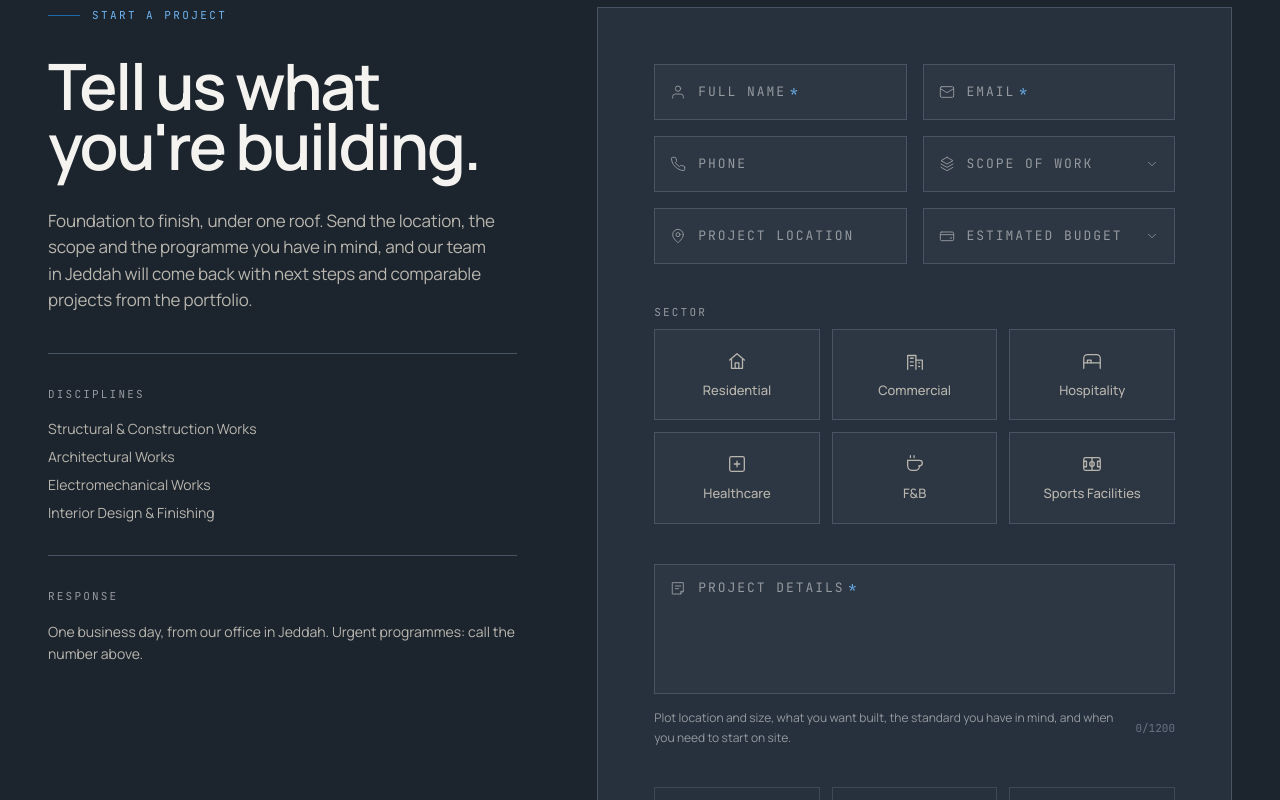
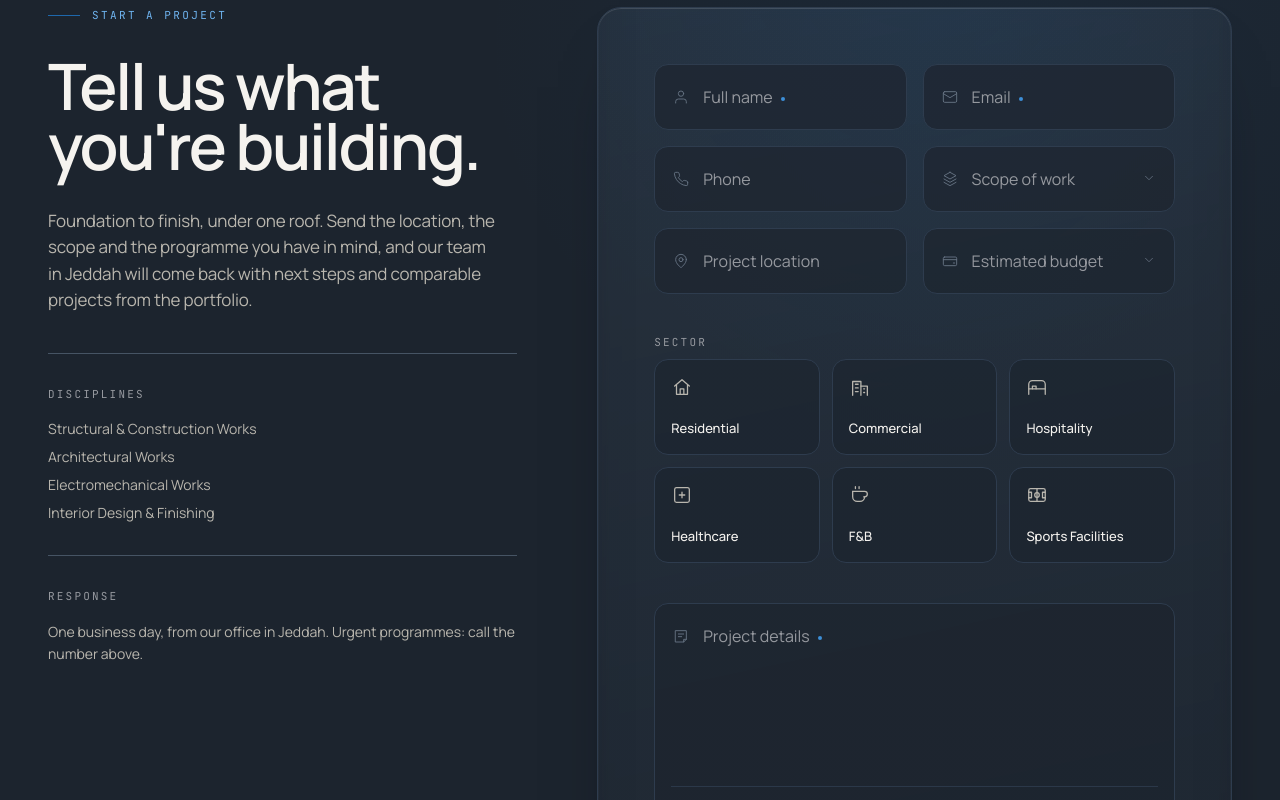
Before and after one commit to Qualixe/fayez-amana, a Next.js app in the folder frontend/: page /contact in a window 1280 px wide. Shown: the part 860-1660 px from the top of the page. Built offline with nearby package versions, Linux system fonts and the light colour scheme.

Commit message:
fix contact form

```diff
--- a/frontend/components/contact/consult.tsx
+++ b/frontend/components/contact/consult.tsx
@@ -4,7 +4,16 @@ import { disciplines } from "@/components/contact/data";
 
 export default function ContactConsult() {
   return (
-    <section className="border-b border-steel py-20 sm:py-28">
+    <section className="relative isolate border-b border-steel py-20 sm:py-28">
+      <div
+        aria-hidden="true"
+        className="pointer-events-none absolute inset-0 -z-10"
+        style={{
+          background:
+            "radial-gradient(58% 42% at 78% 10%, rgba(30,104,172,0.07), transparent 70%), radial-gradient(50% 40% at 6% 90%, rgba(15,63,109,0.12), transparent 72%)",
+        }}
+      />
+
       <div className="mx-auto grid max-w-full gap-14 px-6 sm:px-8 lg:grid-cols-[0.85fr_1.15fr] lg:gap-20 lg:px-12">
         <div className="flex flex-col gap-8 lg:sticky lg:top-32 lg:h-fit">
           <Reveal
@@ -54,7 +63,22 @@ export default function ContactConsult() {
           </Reveal>
         </div>
 
-        <div className="border border-steel bg-ink p-6 sm:p-10 lg:p-12 xl:p-14">
+        <div
+          className="relative isolate overflow-hidden rounded-3xl border border-edge p-6 backdrop-blur-[6px] backdrop-saturate-[1.08] sm:p-10 lg:p-12 xl:p-14"
+          style={{
+            background:
+              "radial-gradient(105% 65% at 50% -8%, rgba(30,104,172,0.11), transparent 62%), radial-gradient(80% 60% at 0% 105%, rgba(61,143,216,0.06), transparent 60%), linear-gradient(168deg, rgba(47,59,73,0.58), rgba(28,36,46,0.92))",
+            boxShadow:
+              "inset 0 1px 0 rgba(245,243,239,0.11), inset 0 0 0 1px rgba(245,243,239,0.03), inset 0 -60px 90px -70px rgba(0,0,0,0.85), 0 32px 72px -48px rgba(3,10,20,0.9), 0 4px 16px -12px rgba(3,10,20,0.6)",
+          }}
+        >
+          <span
+            aria-hidden="true"
+            className="pointer-events-none absolute inset-x-0 top-0 h-px opacity-70"
+            style={{
+              background: "linear-gradient(to right, transparent, var(--color-azure-lift), transparent)",
+            }}
+          />
           <ContactForm />
         </div>
       </div>
--- a/frontend/components/contact/form.tsx
+++ b/frontend/components/contact/form.tsx
@@ -37,10 +37,24 @@ const sectorIcons: Record<string, ComponentType<{ className?: string }>> = {
 
 type Status = "idle" | "sending" | "sent" | "error";
 
+const fieldShellClasses =
+  "group relative rounded-[14px] border border-edge bg-void/68 transition-colors duration-200 hover:border-steel/85 focus-within:border-azure-lift focus-within:bg-void/90 focus-within:shadow-[0_0_0_1px_rgba(61,143,216,0.6),0_0_0_4px_rgba(30,104,172,0.18),0_8px_26px_-14px_rgba(61,143,216,0.55)]";
+const fieldShellInvalidClasses = "border-amber-soft";
+
+const controlClasses =
+  "peer relative z-10 min-h-16 w-full rounded-[inherit] border-0 bg-transparent pb-3 pl-12 pr-4 pt-7 text-base text-bone outline-none placeholder:text-rebar placeholder:opacity-0 placeholder:transition-opacity placeholder:duration-200 focus:placeholder:opacity-100";
+
+const iconClasses =
+  "pointer-events-none absolute left-[18px] top-6 text-rebar transition-[color,transform] duration-200 group-focus-within:scale-110 group-focus-within:text-azure-glow peer-[&:not(:placeholder-shown)]:text-dust";
+const iconInvalidClasses = "text-amber-soft";
+
 const labelClasses =
-  "pointer-events-none absolute left-11 top-1/2 -translate-y-1/2 font-mono uppercase tracking-[0.15em] text-[13px] text-ash transition-all duration-200";
-const labelFloatedClasses =
-  "peer-focus:top-2 peer-focus:translate-y-0 peer-focus:text-[9px] peer-focus:text-azure-glow peer-[&:not(:placeholder-shown)]:top-2 peer-[&:not(:placeholder-shown)]:translate-y-0 peer-[&:not(:placeholder-shown)]:text-[9px] peer-[&:not(:placeholder-shown)]:text-dust";
+  "pointer-events-none absolute left-12 top-6 origin-left text-base font-normal leading-none text-ash transition-transform duration-200 [transform-origin:0_0] peer-focus:-translate-y-[13px] peer-focus:scale-[0.7] peer-focus:text-azure-glow peer-[&:not(:placeholder-shown)]:-translate-y-[13px] peer-[&:not(:placeholder-shown)]:scale-[0.7] peer-[&:not(:placeholder-shown)]:text-dust";
+const labelInvalidClasses = "peer-focus:text-amber-soft";
+
+function RequiredDot() {
+  return <span aria-hidden="true" className="ms-2 inline-block h-1 w-1 rounded-full bg-azure-lift align-[2px]" />;
+}
 
 function Field({
   id,
@@ -50,6 +64,7 @@ function Field({
   type = "text",
   required,
   autoComplete,
+  placeholder,
   invalid,
 }: {
   id: string;
@@ -59,13 +74,11 @@ function Field({
   type?: string;
   required?: boolean;
   autoComplete?: string;
+  placeholder?: string;
   invalid?: boolean;
 }) {
   return (
-    <div className="relative">
-      <span className="pointer-events-none absolute left-4 top-1/2 -translate-y-1/2 text-ash">
-        {icon}
-      </span>
+    <div className={`${fieldShellClasses} ${invalid ? fieldShellInvalidClasses : ""}`}>
       <input
         id={id}
         name={name}
@@ -73,14 +86,13 @@ function Field({
         required={required}
         autoComplete={autoComplete}
         aria-invalid={invalid || undefined}
-        placeholder=" "
-        className={`peer w-full border bg-white/[0.03] pb-2.5 pl-11 pr-4 pt-6 text-sm text-bone outline-none transition-colors focus:border-azure ${
-          invalid ? "border-amber-soft" : "border-steel"
-        }`}
+        placeholder={placeholder ?? " "}
+        className={controlClasses}
       />
-      <label htmlFor={id} className={`${labelClasses} ${labelFloatedClasses}`}>
+      <span className={`${iconClasses} ${invalid ? iconInvalidClasses : ""}`}>{icon}</span>
+      <label htmlFor={id} className={`${labelClasses} ${invalid ? labelInvalidClasses : ""}`}>
         {label}
-        {required ? <span className="ml-1 text-azure-glow">*</span> : null}
+        {required ? <RequiredDot /> : null}
       </label>
     </div>
   );
@@ -156,11 +168,8 @@ function Dropdown({
   const labelId = `${id}-label`;
 
   return (
-    <div ref={rootRef} className="relative">
+    <div ref={rootRef} className={`${fieldShellClasses} ${open ? "border-azure-lift" : ""}`}>
       <input type="hidden" name={name} value={value} />
-      <span className="pointer-events-none absolute left-4 top-1/2 -translate-y-1/2 text-ash">
-        {icon}
-      </span>
       <button
         ref={triggerRef}
         id={id}
@@ -175,23 +184,30 @@ function Dropdown({
           setOpen((o) => !o);
         }}
         onKeyDown={onKeyDown}
-        className="w-full border border-steel bg-white/[0.03] pb-2.5 pl-11 pr-9 pt-6 text-left text-sm text-bone outline-none transition-colors focus:border-azure"
+        className={`${controlClasses} cursor-pointer text-left`}
       >
         <span id={`${id}-value`} className="block truncate">
-          {value || " "}
+          {value || " "}
         </span>
       </button>
       <span
+        className={`pointer-events-none absolute left-[18px] top-6 transition-[color,transform] duration-200 ${
+          open ? "scale-110 text-azure-glow" : "text-rebar group-hover:text-dust"
+        }`}
+      >
+        {icon}
+      </span>
+      <span
         id={labelId}
-        className={`${labelClasses} ${
-          floated ? "top-2 translate-y-0 text-[9px] text-azure-glow" : ""
-        }`}
+        className={`pointer-events-none absolute left-12 top-6 origin-left text-base leading-none text-ash transition-transform duration-200 ${
+          floated ? "-translate-y-[13px] scale-[0.7] text-dust" : ""
+        } ${open ? "text-azure-glow" : ""}`}
       >
         {label}
       </span>
       <ChevronDownIcon
-        className={`pointer-events-none absolute right-4 top-1/2 h-3.5 w-3.5 -translate-y-1/2 text-ash transition-transform duration-300 ${
-          open ? "rotate-180" : ""
+        className={`pointer-events-none absolute right-[18px] top-6 h-3.5 w-3.5 transition-[color,transform] duration-200 ${
+          open ? "rotate-180 text-azure-glow" : "text-rebar group-hover:text-dust"
         }`}
       />
 
@@ -200,7 +216,7 @@ function Dropdown({
           id={listboxId}
           role="listbox"
           aria-labelledby={labelId}
-          className="absolute inset-x-0 top-full z-20 mt-1 max-h-60 overflow-auto border border-steel bg-ink shadow-[0_20px_40px_-12px_rgba(0,0,0,0.6)]"
+          className="absolute inset-x-0 top-[calc(100%+8px)] z-30 max-h-72 overflow-y-auto rounded-2xl border border-edge bg-[#212b36] p-2 shadow-[inset_0_1px_0_rgba(245,243,239,0.09),0_24px_60px_-36px_rgba(3,10,20,0.95)]"
         >
           {options.map((option, index) => (
             <li
@@ -210,8 +226,8 @@ function Dropdown({
               aria-selected={option === value}
               onMouseEnter={() => setActiveIndex(index)}
               onClick={() => select(option)}
-              className={`cursor-pointer px-4 py-3 text-sm transition-colors ${
-                index === activeIndex ? "bg-azure/15 text-bone" : "text-dust"
+              className={`cursor-pointer rounded-[10px] px-4 py-3 text-sm leading-[1.45] transition-colors duration-150 ${
+                index === activeIndex ? "bg-azure/22 text-bone" : option === value ? "text-azure-glow" : "text-dust"
               }`}
             >
               {option}
@@ -310,8 +326,11 @@ export default function ContactForm() {
   if (status === "sent") {
     return (
       <div className="flex h-full flex-col items-start justify-center gap-6 py-2">
-        <span className="grid h-14 w-14 place-items-center rounded-full border border-azure-glow/50 bg-azure/10 text-azure-glow">
-          <CheckIcon className="h-7 w-7" />
+        <span
+          className="grid h-16 w-16 place-items-center rounded-full border border-azure-lift/55"
+          style={{ background: "radial-gradient(80% 80% at 50% 20%, rgba(30,104,172,0.3), transparent 70%)" }}
+        >
+          <CheckIcon className="h-7 w-7 text-azure-glow" />
         </span>
         <div className="flex flex-col gap-3">
           <p className="font-mono text-[0.6875rem] uppercase tracking-[0.22em] text-azure-glow">
@@ -341,7 +360,7 @@ export default function ContactForm() {
       ref={formRef}
       onSubmit={handleSubmit}
       noValidate
-      className={`flex flex-col gap-10 ${status === "error" ? "animate-[shake_0.4s]" : ""}`}
+      className={`flex flex-col gap-10 ${status === "error" ? "animate-[shake_0.42s_cubic-bezier(0.36,0.07,0.19,0.97)]" : ""}`}
     >
       <div className="grid gap-4 sm:grid-cols-2">
         <Field
@@ -351,6 +370,7 @@ export default function ContactForm() {
           icon={<UserIcon className="h-4 w-4" />}
           required
           autoComplete="name"
+          placeholder="Your name"
           invalid={isInvalid("name")}
         />
         <Field
@@ -361,6 +381,7 @@ export default function ContactForm() {
           icon={<MailIcon className="h-4 w-4" />}
           required
           autoComplete="email"
+          placeholder="you@company.com"
           invalid={isInvalid("email")}
         />
         <Field
@@ -370,6 +391,7 @@ export default function ContactForm() {
           label="Phone"
           icon={<PhoneIcon className="h-4 w-4" />}
           autoComplete="tel"
+          placeholder="+966 …"
         />
         <Dropdown
           id="scope"
@@ -384,6 +406,7 @@ export default function ContactForm() {
           label="Project location"
           icon={<PinIcon className="h-4 w-4" />}
           autoComplete="off"
+          placeholder="Jeddah, Makkah, district…"
         />
         <Dropdown
           id="budget"
@@ -404,11 +427,11 @@ export default function ContactForm() {
             return (
               <label
                 key={option}
-                className="group flex cursor-pointer flex-col items-center gap-2.5 border border-steel bg-white/[0.03] px-3 py-5 text-center transition-colors duration-300 hover:border-rebar has-[:checked]:border-azure has-[:checked]:bg-azure/10"
+                className="group relative flex min-h-24 cursor-pointer flex-col justify-between gap-4 overflow-hidden rounded-[14px] border border-edge bg-void/66 p-4 transition-[transform,border-color,box-shadow,background-color] duration-200 hover:-translate-y-0.5 hover:border-steel hover:shadow-[0_14px_28px_-22px_rgba(3,10,20,0.95)] active:translate-y-0 active:scale-[0.99] has-[:checked]:border-azure-lift has-[:checked]:shadow-[0_0_0_1px_rgba(61,143,216,0.5),0_10px_30px_-18px_rgba(61,143,216,0.55)] has-[:focus-visible]:outline has-[:focus-visible]:outline-2 has-[:focus-visible]:outline-azure-glow"
               >
                 <input type="radio" name="sector" value={option} className="sr-only" />
-                <SectorIcon className="h-[22px] w-[22px] text-dust transition-colors duration-300 group-has-[:checked]:text-azure-glow" />
-                <span className="text-[13px] font-medium leading-snug text-dust transition-colors duration-300 group-has-[:checked]:text-bone">
+                <SectorIcon className="h-[22px] w-[22px] text-dust transition-colors duration-200 group-has-[:checked]:text-azure-glow" />
+                <span className="text-[13px] font-medium leading-snug text-bone">
                   {option}
                 </span>
               </label>
@@ -418,10 +441,7 @@ export default function ContactForm() {
       </fieldset>
 
       <div className="flex flex-col gap-2">
-        <div className="relative">
-          <span className="pointer-events-none absolute left-4 top-4 text-ash">
-            <DocumentIcon className="h-4 w-4" />
-          </span>
+        <div className={`${fieldShellClasses} ${isInvalid("body") ? fieldShellInvalidClasses : ""}`}>
           <textarea
             ref={textareaRef}
             id="body"
@@ -430,23 +450,24 @@ export default function ContactForm() {
             required
             maxLength={1200}
             aria-invalid={isInvalid("body") || undefined}
-            placeholder=" "
+            placeholder="Plot location and size, what you want built, the standard you have in mind, and when you need to start on site…"
             onInput={(e) => {
               setBodyLength(e.currentTarget.value.length);
               autoResizeTextarea();
             }}
-            className={`peer w-full resize-none border bg-white/[0.03] py-6 pl-11 pr-4 text-sm text-bone outline-none transition-colors focus:border-azure ${
-              isInvalid("body") ? "border-amber-soft" : "border-steel"
-            }`}
+            className={`${controlClasses} min-h-[176px] resize-none pt-8 leading-[1.65]`}
+            style={{ scrollbarWidth: "thin" }}
           />
-          <label htmlFor="body" className={`${labelClasses} top-6 ${labelFloatedClasses}`}>
-            Project details<span className="ml-1 text-azure-glow">*</span>
+          <span className={`${iconClasses} ${isInvalid("body") ? iconInvalidClasses : ""}`}>
+            <DocumentIcon className="h-4 w-4" />
+          </span>
+          <label htmlFor="body" className={`${labelClasses} ${isInvalid("body") ? labelInvalidClasses : ""}`}>
+            Project details
+            <RequiredDot />
           </label>
-        </div>
-        <div className="flex items-center justify-between gap-4">
+          <div className="mx-4 flex items-center justify-between gap-4 border-t border-edge/85 py-3">
             <p className="text-[12px] leading-relaxed text-ash">
-            Plot location and size, what you want built, the standard you
-            have in mind, and when you need to start on site.
+              The more specific the brief, the more useful our first reply.
             </p>
             <p
               className={`shrink-0 font-mono text-[11px] tabular-nums transition-colors ${
@@ -457,6 +478,7 @@ export default function ContactForm() {
             </p>
           </div>
         </div>
+      </div>
 
       <input type="text" name="company_website" tabIndex={-1} autoComplete="off" className="sr-only" aria-hidden="true" />
 
@@ -464,7 +486,14 @@ export default function ContactForm() {
         {trustItems.map((item, index) => {
           const TrustIcon = [ShieldIcon, BoltIcon, RulerIcon][index];
           return (
-            <li key={item.title} className="flex flex-col gap-3 border border-steel/70 p-5">
+            <li
+              key={item.title}
+              className="flex flex-col gap-3 rounded-[14px] border border-edge p-5 transition-colors duration-200 hover:border-steel/90"
+              style={{
+                background:
+                  "linear-gradient(160deg, rgba(47,59,73,0.26), transparent 65%), rgba(28,36,46,0.5)",
+              }}
+            >
               <span className="text-azure-glow">
                 <TrustIcon className="h-[18px] w-[18px]" />
               </span>
```
Also changed, not shown: frontend/components/footer.tsx (+70 -17 lines). Lines whose indentation alone changed are shown as unchanged.
